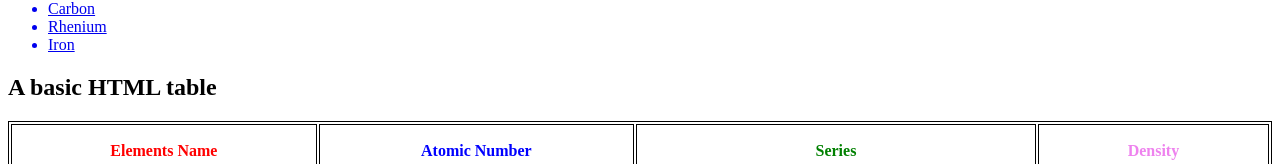
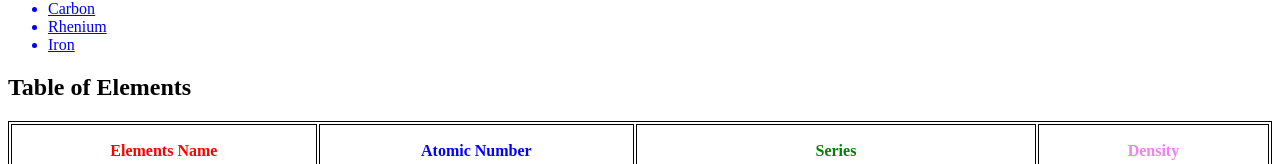
Before and after one commit to LoliP00py/ChemicalElements.github.io, a plain HTML site: page index.html in a window 1280 px wide. Shown: the part 277-441 px from the top of the page. Drawn offline with Linux system fonts and the light colour scheme.

Commit message:
Update index.html

```diff
--- a/index.html
+++ b/index.html
@@ -31,7 +31,7 @@ table, th, td {
 </style>
 <body>
 
-<h2>A basic HTML table</h2>
+<h2>Table of Elements</h2>
 
 <table style="width:100%">
   <tr>
```
